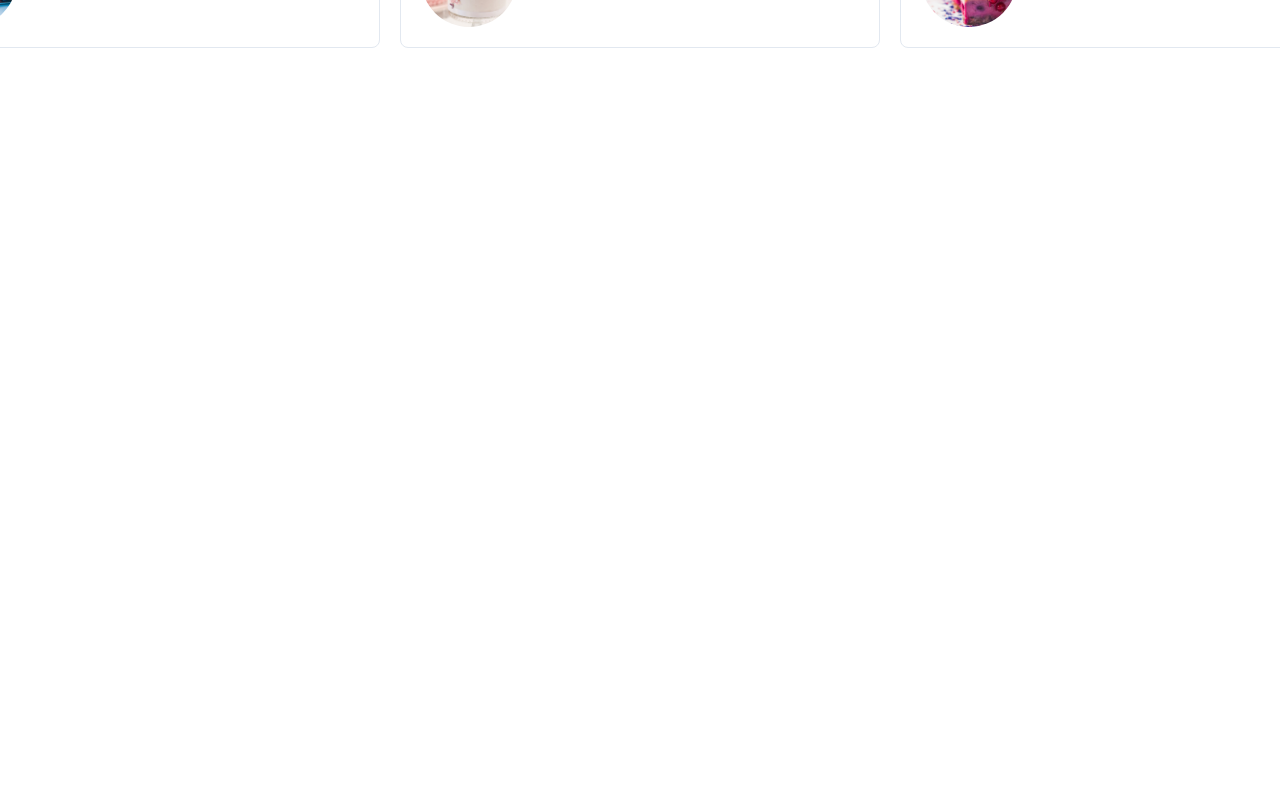
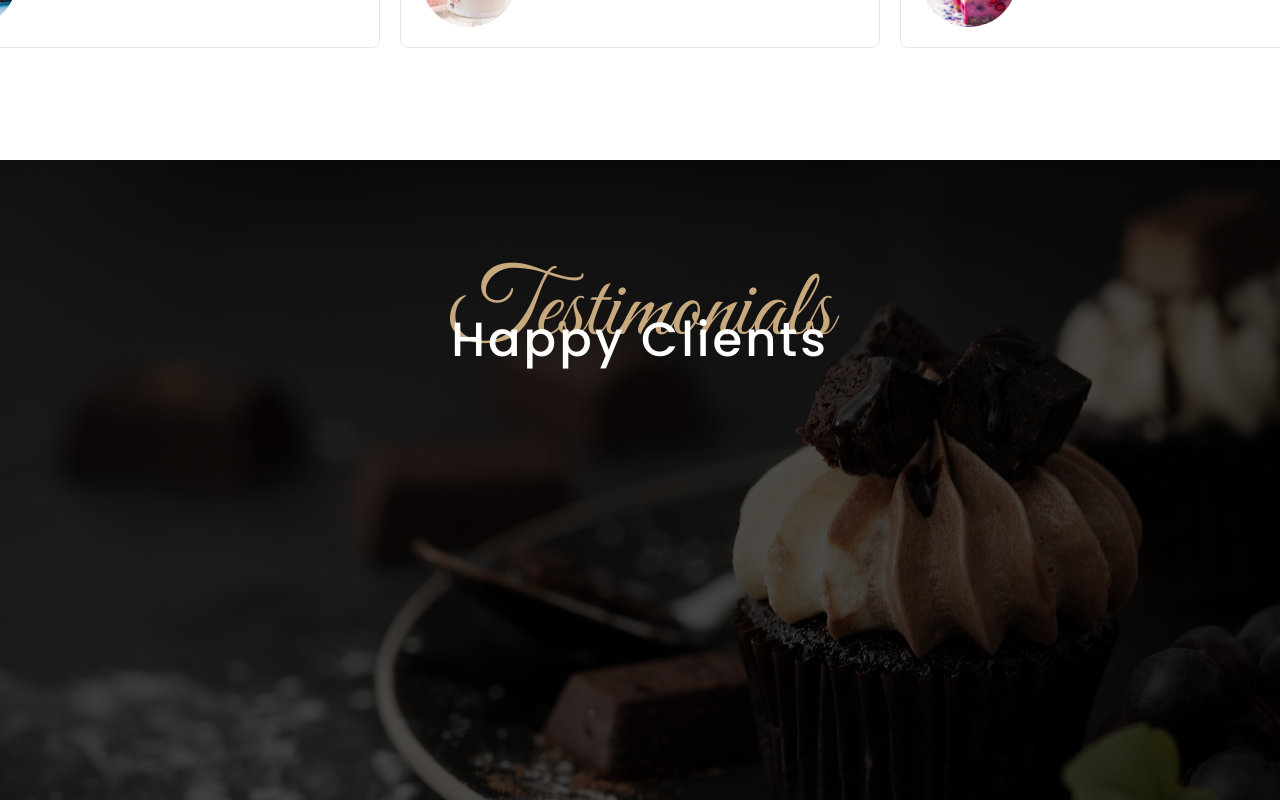
Before and after one commit to afiatamanna06/beleniss, a Next.js app: page / in a window 1280 px wide. Shown: the part 2875-3675 px from the top of the page. Before the commit the page ends 2923 px from the top, so only its background shows below. Built offline with nearby package versions, Linux system fonts and the light colour scheme.

Commit message:
Add testimonial background

```diff
--- a/components/common/CommonHeader.tsx
+++ b/components/common/CommonHeader.tsx
@@ -4,13 +4,14 @@ type propTypes = {
     heading: string;
     description: string;
     w: string[];
+    descriptionColor?: string
 }
 
-function CommonHeader({heading, description, w}: propTypes) {
+function CommonHeader({heading, description, w, descriptionColor}: propTypes) {
   return (
     <Flex direction="column" w={w} alignItems="center">
         <Box fontFamily="'Great Vibes', cursive" fontSize="8xl" color="#C8A97E" fontWeight="normal">{heading}</Box>
-        <Box fontFamily="'Poppins', sans-serif" textAlign="center" letterSpacing={3} mt="-20" fontSize="5xl" fontWeight="medium">{description}</Box>
+        <Box fontFamily="'Poppins', sans-serif" color={descriptionColor} textAlign="center" letterSpacing={3} mt="-20" fontSize="5xl" fontWeight="medium">{description}</Box>
     </Flex>
   )
 }
--- /dev/null
+++ b/components/testimonials/Testimonials.tsx
@@ -0,0 +1,14 @@
+import { Box, Center, Flex, Image } from "@chakra-ui/react"
+import CommonHeader from "../common/CommonHeader"
+
+function Testimonials() {
+  return (
+    <Box mt="28" w="full" px={[2, 2, 2, 0, 0]} id="testimonials" bgImage="url('/bg_1.jpg')" bgSize='cover' bgAttachment='fixed' pos='relative' bgRepeat='no-repeat'>
+        <Flex pt="20" px={[2, 2, 2, 0, 0]} direction="column" h="40rem" alignItems="center" bg="rgba(0, 0, 0, .7)">
+            <CommonHeader heading="Testimonials" description="Happy Clients" w={["full"]} descriptionColor="white" />
+        </Flex>
+    </Box>
+  )
+}
+
+export default Testimonials
--- a/pages/index.tsx
+++ b/pages/index.tsx
@@ -5,6 +5,7 @@ import Intro from '../components/home/Intro'
 import About from '../components/about/About'
 import Gallery from '../components/gallery/Gallery'
 import Menu from '../components/menu/Menu'
+import Testimonials from '../components/testimonials/Testimonials'
 
 const Home: NextPage = () => {
   return (
@@ -19,6 +20,7 @@ const Home: NextPage = () => {
       <About />
       <Gallery />
       <Menu />
+      <Testimonials />
     </div>
   )
 }
```
